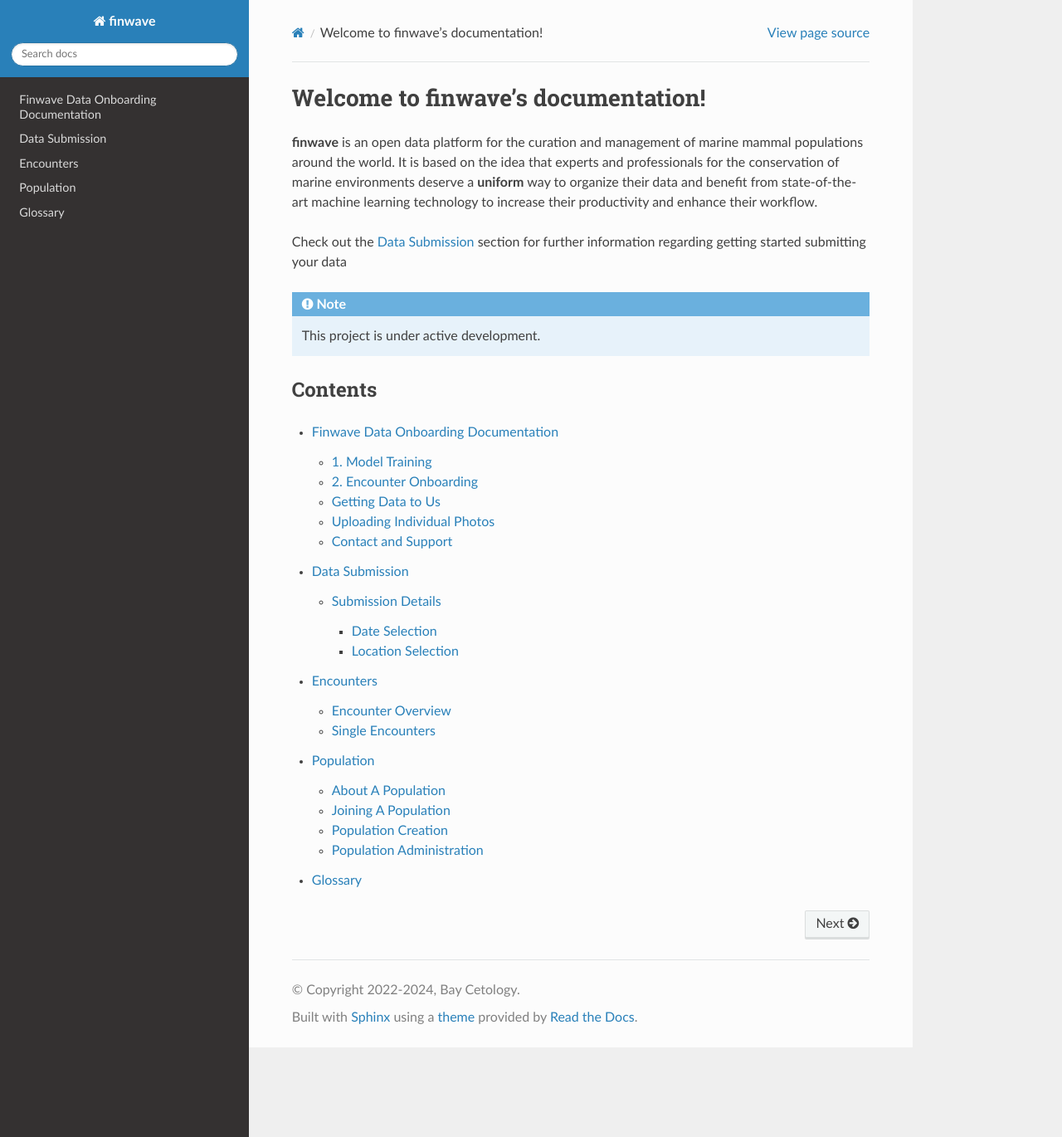
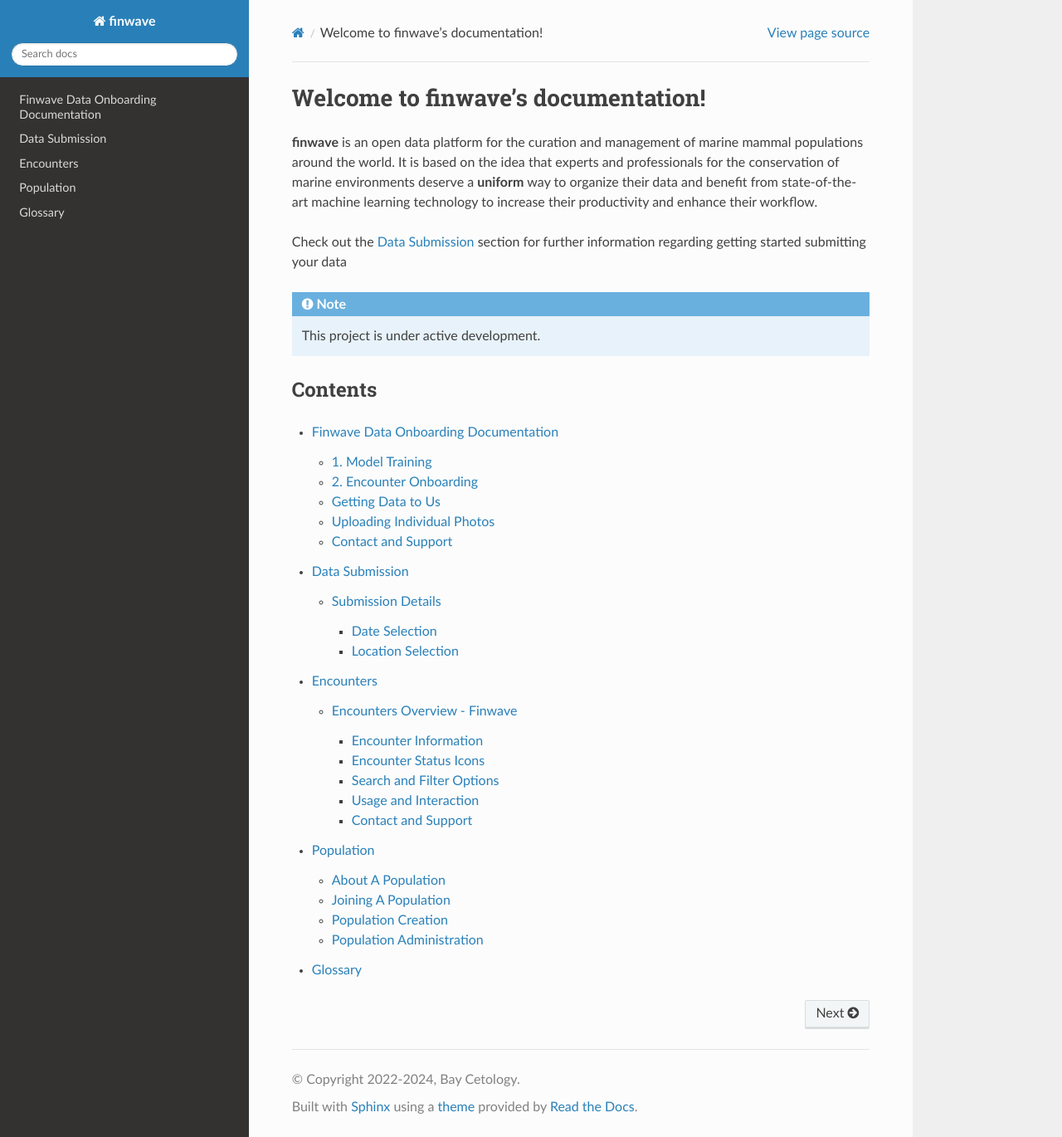
Before and after one commit to alexanderbarnhill/finwave-docs, a Sphinx documentation site: the page built from docs/source/index.rst, in a window 1280 px wide and 1370 px high. Shown: the whole window at 83% size. Built offline with Sphinx 7.4.7 and the Read the Docs theme 3.1.0, drawn with Linux system fonts in a browser that asks for light colours; some of the changed lines change nothing that is shown.

Commit message:
Add encounter overview documentation

```diff
--- a/docs/source/encounter.rst
+++ b/docs/source/encounter.rst
@@ -3,10 +3,158 @@
 
 .. _encounters:
 
-Encounter Overview
-------------
+========================================
+Encounters Overview - Finwave
+========================================
 
-Viewing encounters on `finwave <https://finwave.io/encounters>`_ is the easiest way to see what a :ref:`population` has been up to recently.
+The **Encounter Overview Page** (`https://finwave.io/encounters`) displays the most recent encounters for a population, providing essential information for researchers and administrators.
+
+----------------------------------------
+Encounter Information
+----------------------------------------
+
+Each encounter is presented with a thumbnail image that visually represents the encounter. This image is overlayed with the following information:
+
+- **Date:** The date the encounter occurred.
+- **Location:** The geographical location where the encounter took place.
+- **Photographer:** Name of the photographer who captured the images.
+- **Number of Images:** The total number of images in the encounter.
+- **Number of Detected Fins:** The number of fins detected by Finwave’s machine learning models.
+- **Confirmed Identities:** The confirmed identities of individuals in the encounter.
+
+----------------------------------------
+Encounter Status Icons
+----------------------------------------
+
+On the right side of the overlay, icons provide quick visual indicators for the encounter status:
+
+1. **Analysis Status Icon:**
+   - .. image:: img/encounters/overview/icons/green_circ.png
+      :alt: Analysis Complete
+      :width: 24px
+      :align: middle
+      :class: icon
+      **Green Circle (Outline):** Analysis complete.
+
+   - .. image:: img/encounters/overview/icons/yellow_circ.png
+      :alt: Analysis in Progress
+      :width: 24px
+      :align: middle
+      :class: icon
+      **Yellow Circle (Outline):** Analysis in progress.
+
+   - .. image:: img/encounters/overview/icons/red_circ.png
+      :alt: New Encounter
+      :width: 24px
+      :align: middle
+      :class: icon
+      **Red Circle (Outline):** New encounter, analysis not yet started.
+
+2. **Encounter Completion Icon:**
+   - .. image:: img/encounters/overview/icons/complete_circ.png
+      :alt: Complete Encounter
+      :width: 24px
+      :align: middle
+      :class: icon
+      **White Full Circle:** All animals present were photographed (complete encounter).
+
+   - .. image:: img/encounters/overview/icons/incomplete.png
+      :alt: Incomplete Encounter
+      :width: 24px
+      :align: middle
+      :class: icon
+      **Circle with Missing Piece:** Incomplete encounter (not all animals present were photographed).
+
+   - .. image:: img/encounters/overview/icons/unknown_circ.png
+      :alt: Unknown Encounter Status
+      :width: 24px
+      :align: middle
+      :class: icon
+      **Circle with Question Mark:** Unknown if all animals were photographed.
+3. **Encounter Completion Icon:**
+   - .. image:: img/encounters/overview/icons/pred_event.png
+      :alt: Predation Event
+      :width: 24px
+      :align: middle
+      :class: icon
+      **White Full Circle:** All animals present were photographed (complete encounter).
+
+4. **License Details Icon:**
+   - .. image:: img/encounters/overview/icons/cc.png
+      :alt: Creative Commons
+      :width: 24px
+      :align: middle
+      :class: icon
+      **CC (Creative Commons):** Public domain or shared under a creative commons license.
+
+   - .. image:: img/encounters/overview/icons/non_com.png
+      :alt: Non-Commercial
+      :width: 24px
+      :align: middle
+      :class: icon
+      **Dollar Sign with Strike-Through:** Non-commercial use only.
+
+   - .. image:: img/encounters/overview/icons/att.png
+      :alt: Attribution Required
+      :width: 24px
+      :align: middle
+      :class: icon
+      **Circle with Person:** Attribution of the photographer is required for use.
+
+----------------------------------------
+Search and Filter Options
+----------------------------------------
+
+The encounter overview page provides a powerful search and filter interface, allowing users to refine encounter results using the following options:
+
+1. **Data Source:**
+   - **All Public Data:** Display encounters accessible to the public.
+   - **Data from My Organizations:** Show encounters from the user’s associated organizations.
+   - **Both:** Combine public data and data from the user’s organizations.
+
+2. **Encounter Completion Status:**
+   - **Complete:** All animals present were photographed.
+   - **Incomplete:** Some animals present were not photographed.
+   - **Unknown:** Encounter completion status is unknown.
+
+3. **Behavioral Annotations:**
+   - Population-specific behaviors defined by population administrators.
+   - Users can filter encounters based on observed behaviors.
+
+4. **Analysis Status:**
+   - **New:** Encounter is newly uploaded, and analysis has not started.
+   - **In Progress:** Encounter analysis is ongoing.
+   - **Finished:** Analysis is complete, and results are available.
+
+5. **Individuals of Interest:**
+   - Multi-select for selecting specific individuals.
+   - Allows focusing on encounters where selected individuals were identified.
+
+6. **Photographers:**
+   - Multi-select for choosing one or more photographers.
+   - Helps refine encounters based on the image contributors.
+
+7. **Locations:**
+   - Multi-select to filter by geographical locations.
+   - Useful for narrowing down encounters to specific areas of interest.
+
+8. **Date Range:**
+   - Specify a date range to filter encounters that occurred within a particular timeframe.
+
+----------------------------------------
+Usage and Interaction
+----------------------------------------
+
+- **Thumbnail Click:** Clicking on a thumbnail opens a detailed encounter page with full metadata, individual identification results, and encounter analysis details.
+
+----------------------------------------
+Contact and Support
+----------------------------------------
+
+For assistance with using the encounter overview page or understanding the encounter status:
+
+- **Email:** info@finwave.io
+- **Documentation:** https://docs.finwave.io
 
 Single Encounters
 ----------------
```
Also changed, not shown: docs/source/img/encounters/overview/icons/att.png (added), docs/source/img/encounters/overview/icons/cc.png (added), docs/source/img/encounters/overview/icons/compete_circ.png (added), docs/source/img/encounters/overview/icons/green_circ.png (added), docs/source/img/encounters/overview/icons/incomplete.png (added), docs/source/img/encounters/overview/icons/non_com.png (added), docs/source/img/encounters/overview/icons/pred_event.png (added), docs/source/img/encounters/overview/icons/red_circ.png (added), docs/source/img/encounters/overview/icons/unknown_circ.png (added), docs/source/img/encounters/overview/icons/yellow_circ.png (added).
